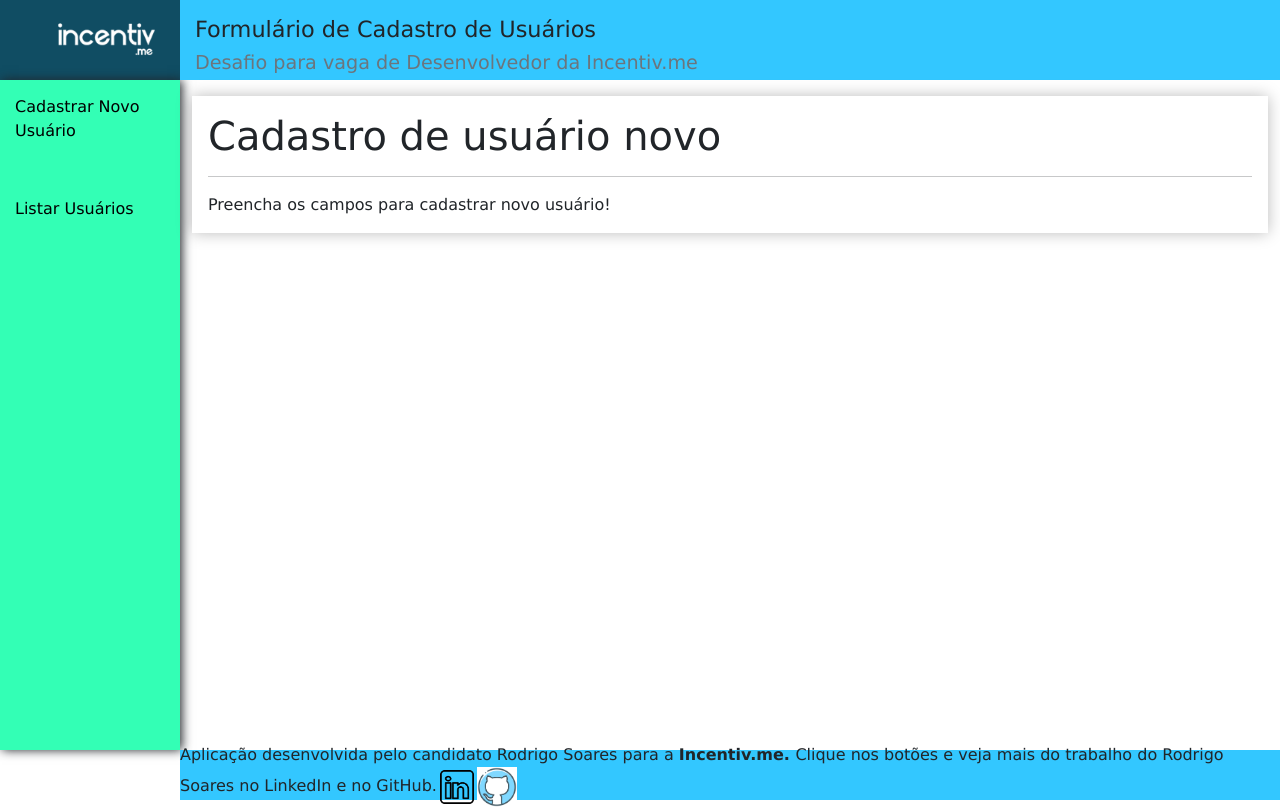
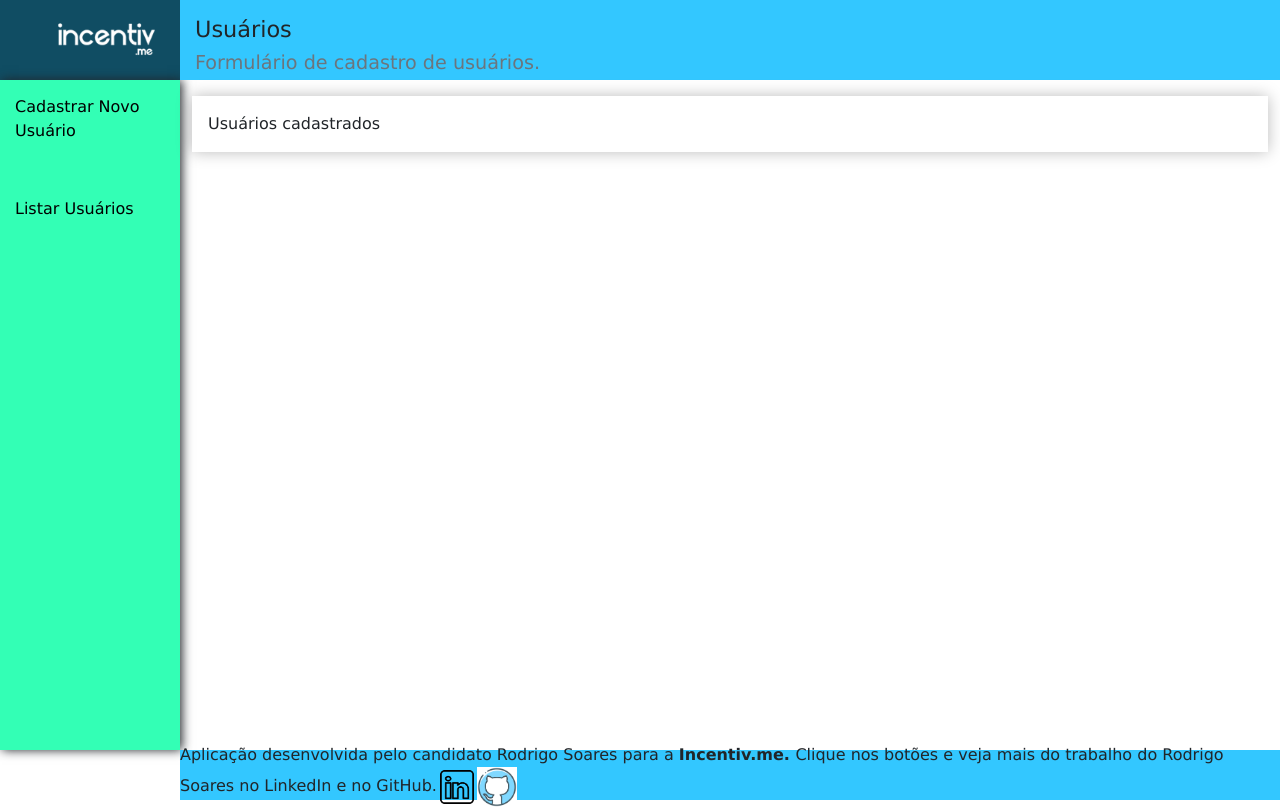
Before and after one commit to roddsv-zz/react_rails, a React (Create React App) app in the folder frontend/: page /usuarios in a window 1280 px wide. Built offline with nearby package versions, Linux system fonts and the light colour scheme.

Commit message:
Criando as rotas para cadastro e listagem de usuários

```diff
--- a/frontend/src/components/main/App.jsx
+++ b/frontend/src/components/main/App.jsx
@@ -2,17 +2,22 @@ import 'bootstrap/dist/css/bootstrap.min.css'
 import 'font-awesome/css/font-awesome.min.css'
 import './App.css'
 import React from 'react'
+import { BrowserRouter } from 'react-router-dom'
+
+import Routes from './Routes'
 
 import Logo from '../template/Logo'
 import Nav from '../template/Nav'
-import Home from '../home/Home'
+
 import Footer from '../template/Footer'
 
 // eslint-disable-next-line import/no-anonymous-default-export
 export default props =>
-    <div className="app">
-        <Logo />
-        <Nav />
-        <Home />
-        <Footer />
-    </div>
+    <BrowserRouter>
+        <div className="app">
+            <Logo />
+            <Nav />
+            <Routes />
+            <Footer />
+        </div>
+    </BrowserRouter>
--- /dev/null
+++ b/frontend/src/components/main/Routes.jsx
@@ -0,0 +1,12 @@
+import React from 'react'
+import { Switch, Route, Redirect } from 'react-router'
+import Home from '../home/Home'
+import UsuarioForm from '../usuario/UsuarioForm'
+
+// eslint-disable-next-line import/no-anonymous-default-export
+export default props =>
+    <Switch>
+        <Route exact path="/" component={Home} />
+        <Route path="/usuarios" component={UsuarioForm} />
+        <Redirect from='*' to="/" />
+    </Switch>
--- a/frontend/src/components/template/Logo.jsx
+++ b/frontend/src/components/template/Logo.jsx
@@ -1,11 +1,12 @@
 import "./Logo.css";
 import React from "react";
 import logo from '../../assets/img/logo_incentiv-small.png'
+import { Link } from "react-router-dom";
 
 // eslint-disable-next-line import/no-anonymous-default-export
 export default props =>
     <aside className="logo">
-        <a href="/" className="logo">
+        <Link to="/" className="logo">
             <img src={logo} alt="logo" />
-        </a>
+        </Link>
     </aside>
--- a/frontend/src/components/template/Nav.jsx
+++ b/frontend/src/components/template/Nav.jsx
@@ -1,11 +1,12 @@
 import './Nav.css'
 import React from 'react'
+import { Link } from 'react-router-dom'
 
 // eslint-disable-next-line import/no-anonymous-default-export
 export default props =>
     <aside className="top-menu">
         <nav className="menu">
-            <a href="#/">Cadastrar Novo Usuário</a><br/>
-            <a href="#/usuarios">Listar Usuários</a>
+            <Link to="/">Cadastrar Novo Usuário</Link><br/>
+            <Link to="/usuarios">Listar Usuários</Link>
         </nav>
     </aside>
--- /dev/null
+++ b/frontend/src/components/usuario/UsuarioForm.jsx
@@ -0,0 +1,19 @@
+import React, { Component } from "react";
+import Main from "../template/Main";
+
+const headerProps = {
+    icon: 'usuarios',
+    title: 'Usuários',
+    subtitle: 'Formulário de cadastro de usuários.'
+}
+
+export default class UsuarioForm extends Component {
+    render() {
+        return (
+            <Main {...headerProps}>
+                Usuários cadastrados
+            </Main>
+        )
+    }
+
+}
```
